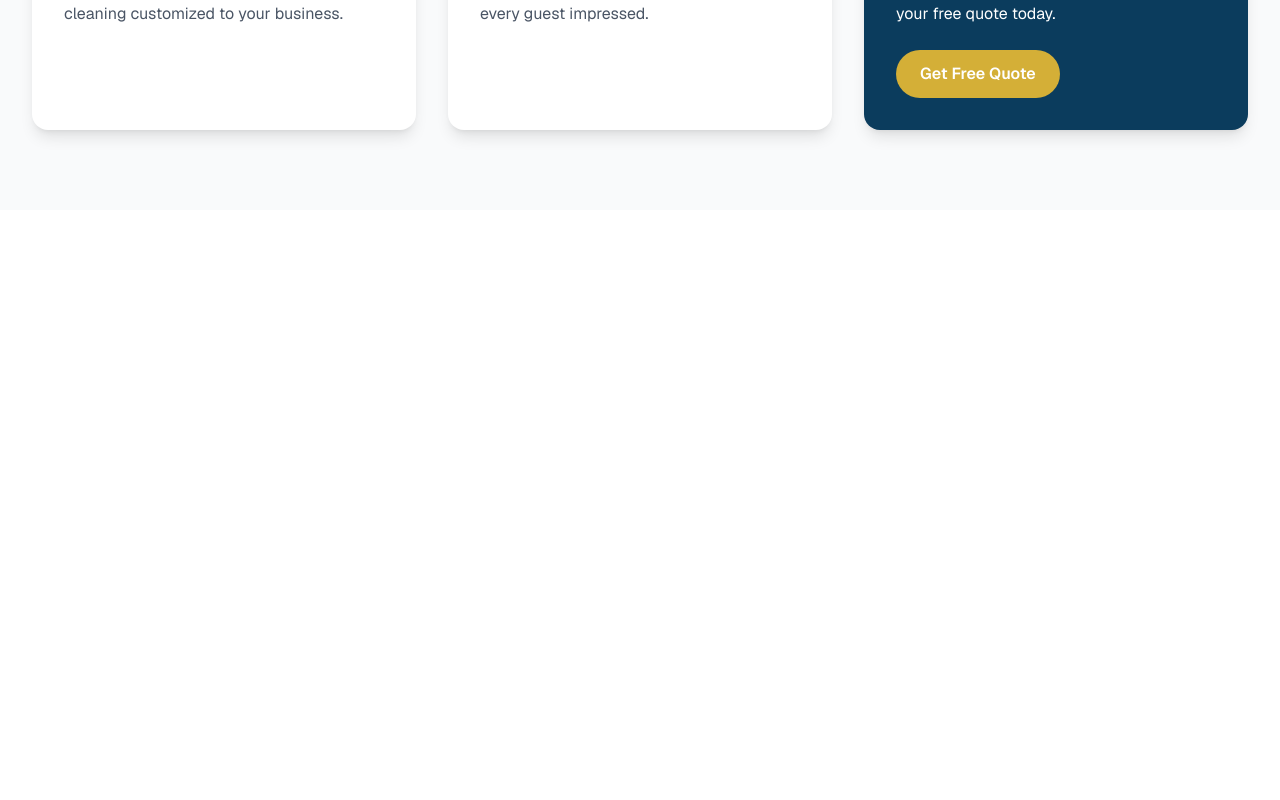
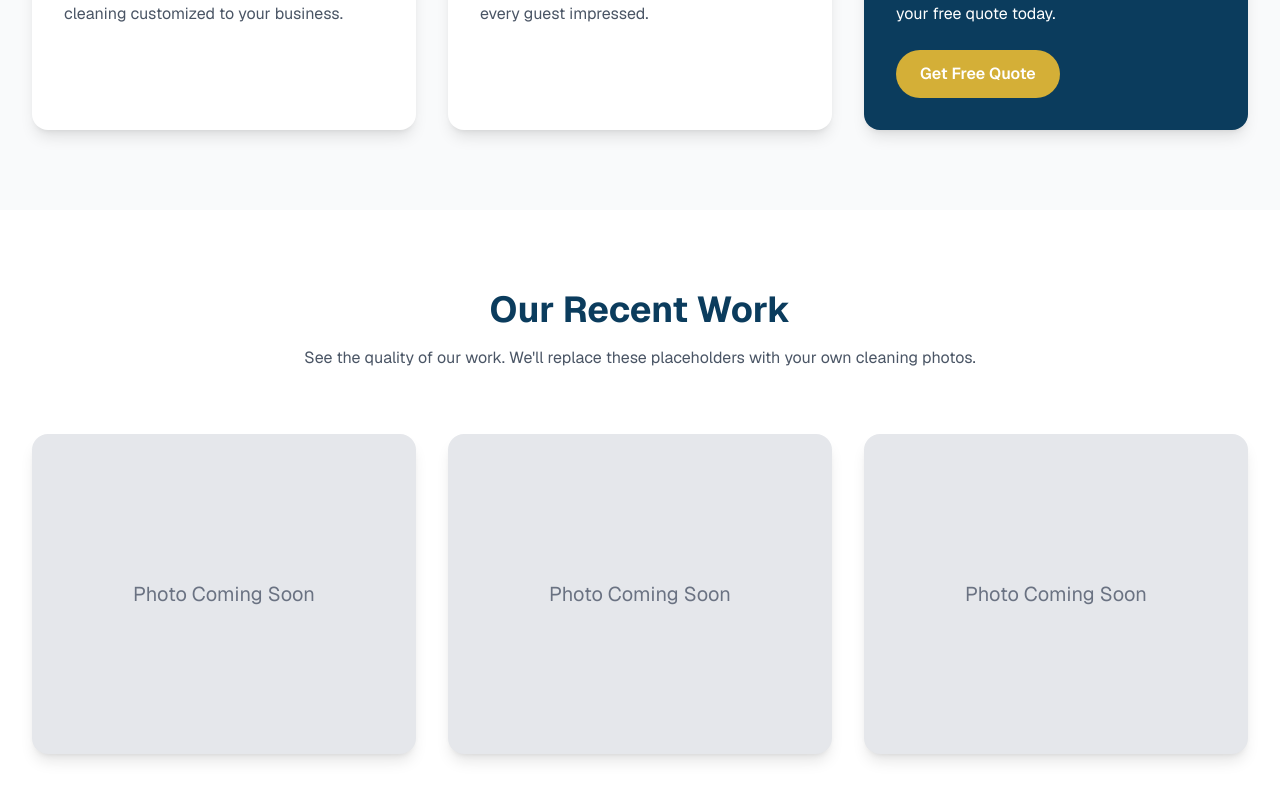
Before and after one commit to TheGleamCleanTeam/thegleamcleanteamllc-website, a Next.js app in the folder website/: page / in a window 1280 px wide. Shown: the part 1988-2788 px from the top of the page. Before the commit the page ends 2198 px from the top, so only its background shows below. Built offline with nearby package versions, Linux system fonts and the light colour scheme.

Commit message:
Add gallery section

```diff
--- a/website/src/app/page.tsx
+++ b/website/src/app/page.tsx
@@ -200,6 +200,36 @@ export default function Home() {
 </div>
         </div>
       </section>
+            {/* Gallery */}
+      <section id="gallery" className="py-20 bg-white">
+        <div className="max-w-7xl mx-auto px-8">
+
+          <h2 className="text-4xl font-bold text-center text-[#0b3c5d]">
+            Our Recent Work
+          </h2>
+
+          <p className="mt-4 text-center text-gray-600 max-w-3xl mx-auto">
+            See the quality of our work. We'll replace these placeholders with your own cleaning photos.
+          </p>
+
+          <div className="grid md:grid-cols-3 gap-8 mt-16">
+
+            <div className="h-80 rounded-2xl bg-gray-200 flex items-center justify-center text-gray-500 text-xl shadow-lg">
+              Photo Coming Soon
+            </div>
+
+            <div className="h-80 rounded-2xl bg-gray-200 flex items-center justify-center text-gray-500 text-xl shadow-lg">
+              Photo Coming Soon
+            </div>
+
+            <div className="h-80 rounded-2xl bg-gray-200 flex items-center justify-center text-gray-500 text-xl shadow-lg">
+              Photo Coming Soon
+            </div>
+
+          </div>
+
+        </div>
+      </section>
     </main>
   );
 }
```
